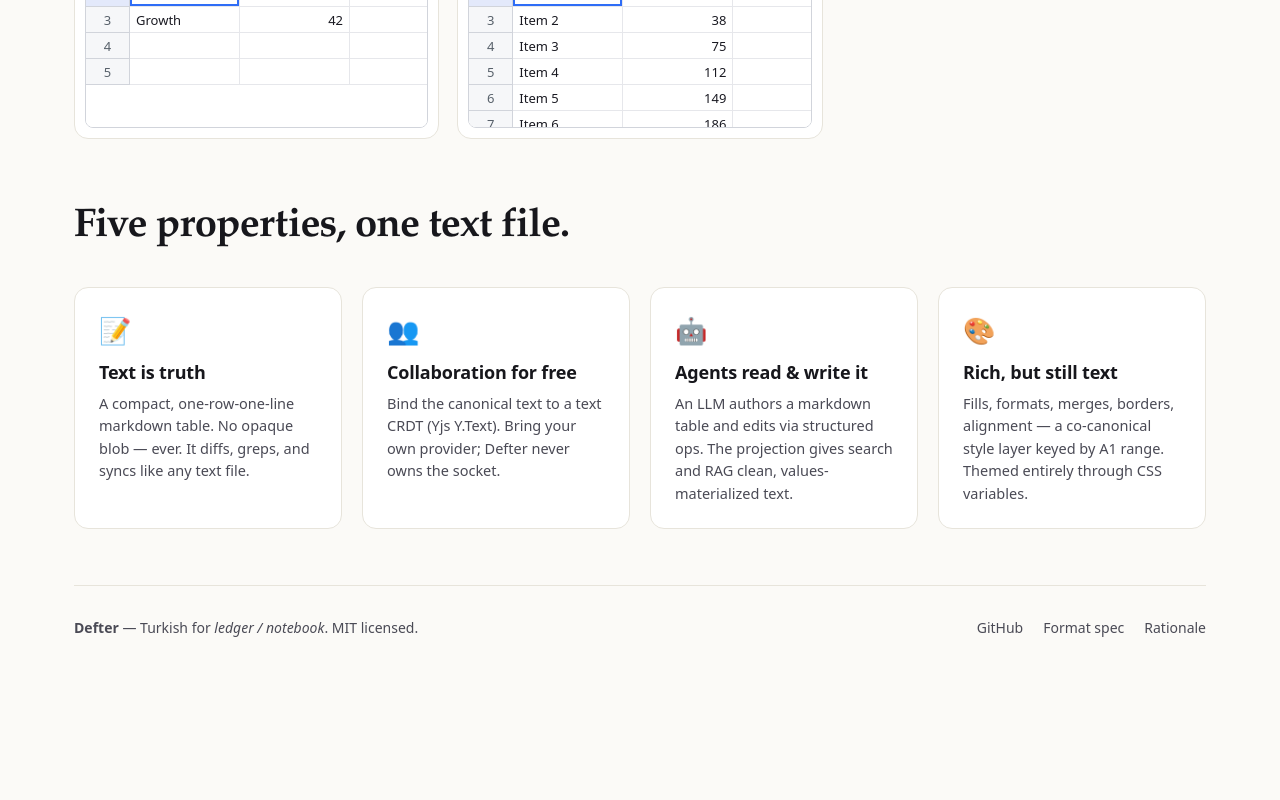
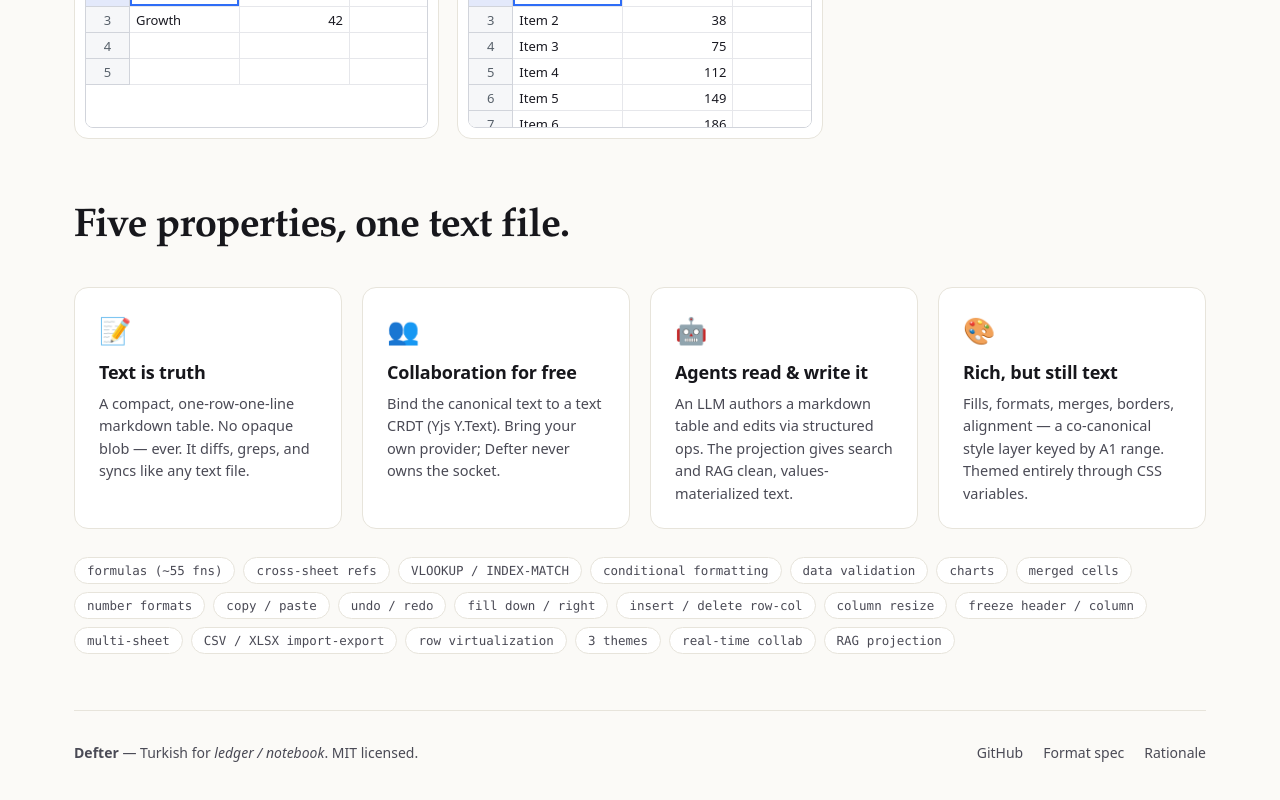
Before and after one commit to zcag/defter, a React (Vite) app in the folder apps/demo/: page / in a window 1280 px wide. Shown: the part 2608-3408 px from the top of the page. Before the commit the page ends 3301 px from the top, so only its background shows below. Built offline with nearby package versions, Linux system fonts and the light colour scheme.

Commit message:
README + demo: surface the full feature set (capabilities strip, real status)

```diff
--- a/apps/demo/src/App.tsx
+++ b/apps/demo/src/App.tsx
@@ -443,6 +443,34 @@
           </div>
         ))}
       </div>
+      <div className="caps">
+        {[
+          'formulas (~55 fns)',
+          'cross-sheet refs',
+          'VLOOKUP / INDEX-MATCH',
+          'conditional formatting',
+          'data validation',
+          'charts',
+          'merged cells',
+          'number formats',
+          'copy / paste',
+          'undo / redo',
+          'fill down / right',
+          'insert / delete row-col',
+          'column resize',
+          'freeze header / column',
+          'multi-sheet',
+          'CSV / XLSX import-export',
+          'row virtualization',
+          '3 themes',
+          'real-time collab',
+          'RAG projection',
+        ].map((c) => (
+          <span className="cap" key={c}>
+            {c}
+          </span>
+        ))}
+      </div>
     </section>
   )
 }
--- a/apps/demo/src/app.css
+++ b/apps/demo/src/app.css
@@ -479,6 +479,22 @@
   color: var(--ink-soft);
 }
 
+.caps {
+  display: flex;
+  flex-wrap: wrap;
+  gap: 8px;
+  margin-top: 28px;
+}
+.cap {
+  font-family: var(--mono);
+  font-size: 12.5px;
+  color: var(--ink-soft);
+  background: #fff;
+  border: 1px solid var(--line);
+  border-radius: 999px;
+  padding: 5px 12px;
+}
+
 /* Footer */
 .footer {
   display: flex;
```
Also changed, not shown: 1 other file (tests, documents, lock files or other folders).
